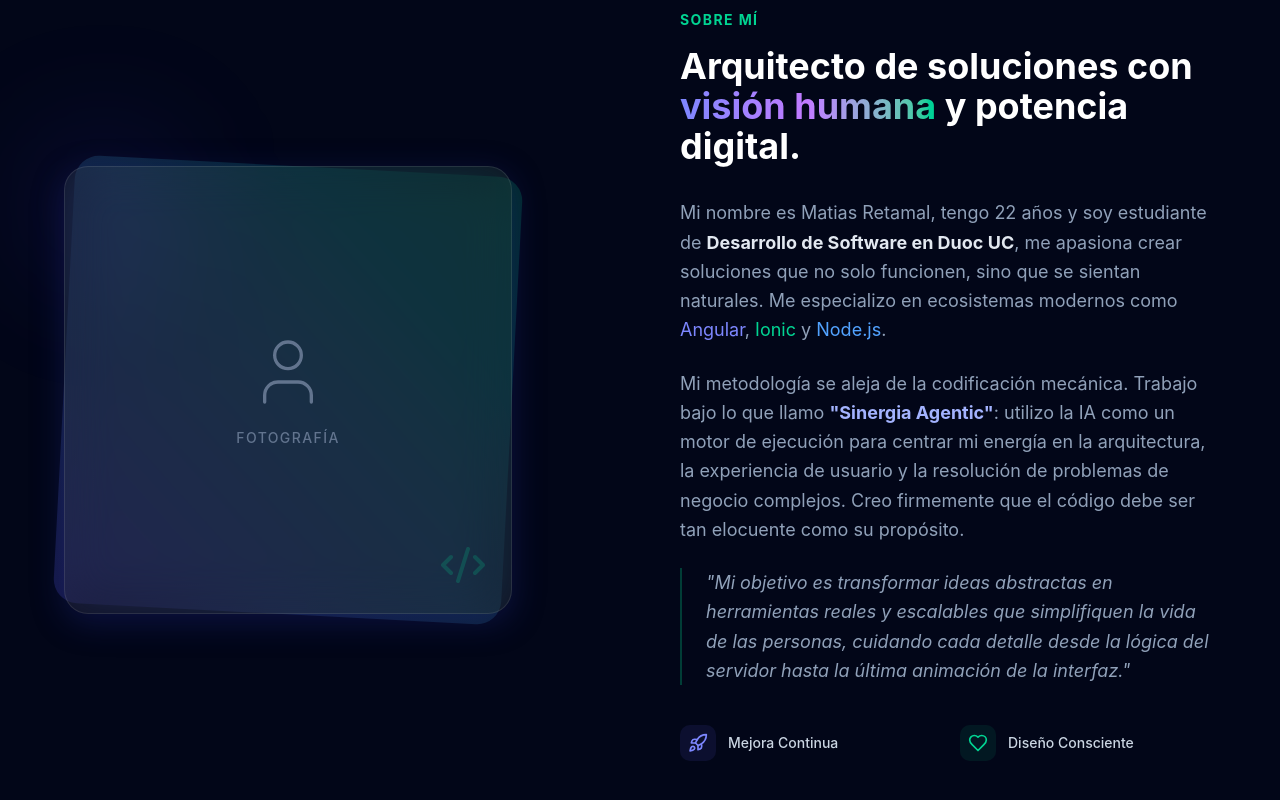
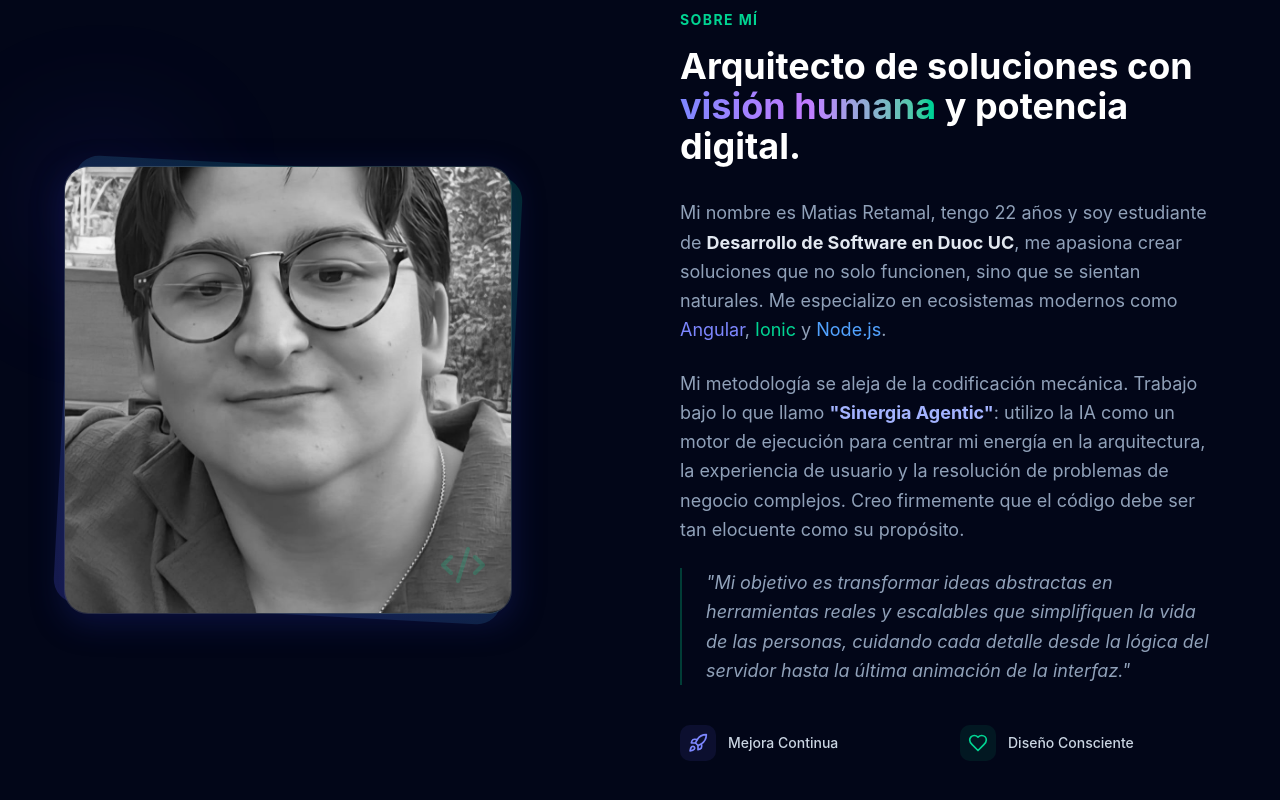
Before and after one commit to DeadJustLive/Portafolio, a React (Vite) app: page / in a window 1280 px wide. Shown: the part 1764-2564 px from the top of the page. Built offline with nearby package versions, Linux system fonts and the light colour scheme.

Commit message:
agregada foto de perfil para seccion sobre mi

```diff
--- a/src/app/components/about-me.tsx
+++ b/src/app/components/about-me.tsx
@@ -61,11 +61,12 @@ export function AboutMe() {
                     <div ref={imageRef} className="relative aspect-square max-w-md mx-auto lg:mx-0 order-1 lg:order-1">
                         <div className="absolute inset-0 bg-gradient-to-tr from-indigo-500/20 to-emerald-500/20 rounded-3xl transform rotate-3" />
                         <div className="glass shadow-2xl rounded-3xl w-full h-full relative z-10 flex items-center justify-center overflow-hidden border border-white/10 group">
-                            {/* Placeholder for photo */}
-                            <div className="flex flex-col items-center text-slate-500 group-hover:text-indigo-400 transition-colors duration-500">
-                                <User size={80} strokeWidth={1} />
-                                <span className="text-sm mt-4 font-medium tracking-widest uppercase">Fotografía</span>
-                            </div>
+
+                            <img
+                                src="/ProfileImg.jpeg"
+                                alt="Matias Retamal"
+                                className="w-full h-full object-cover grayscale group-hover:grayscale-0 transition-all duration-700 scale-110 group-hover:scale-100"
+                            />
 
                             {/* Decorative element inside photo frame */}
                             <div className="absolute bottom-6 right-6 opacity-20 group-hover:opacity-100 transition-opacity duration-500">
```
Also changed, not shown: public/ProfileImg.jpeg (added).
